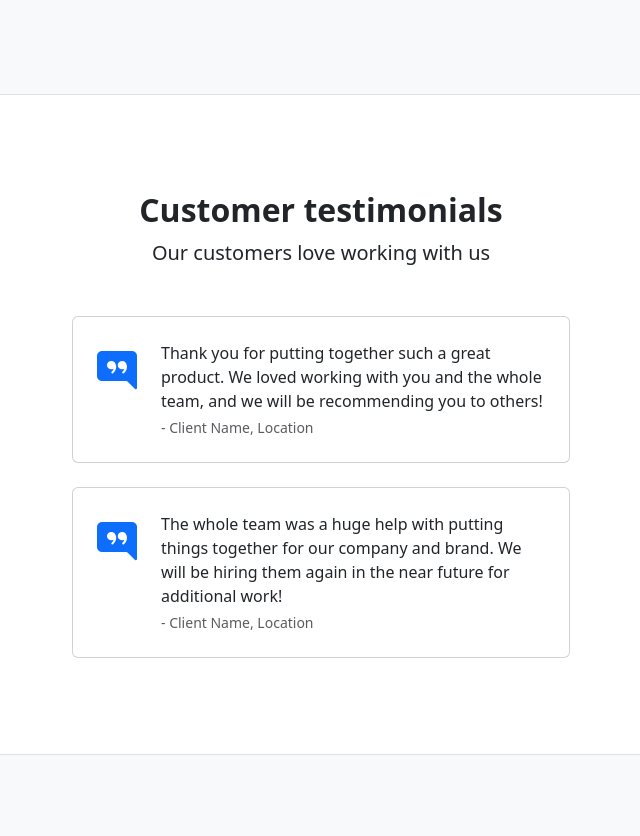
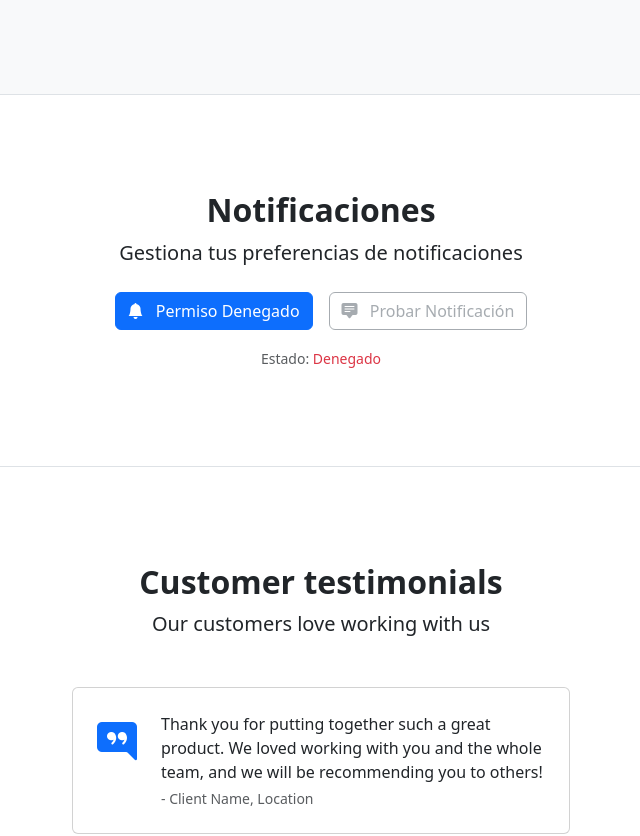
Before and after one commit to Nats-blip/Segundo_Examen, an Angular app: page / in a window 1280 px wide. Shown: the part 1731-2567 px from the top of the page, without its empty margins (319-959 px from the left). Built offline with nearby package versions, Linux system fonts and the light colour scheme.

Commit message:
Commit: Notificación local desde la app

```diff
--- a/src/app/home/home.html
+++ b/src/app/home/home.html
@@ -205,7 +205,18 @@
         </div>
     </div>
 </section>
+<!-- Sección de notificaciones -->
+<section class="py-5 border-bottom">
+  <div class="container px-5 my-5">
+    <div class="text-center mb-4">
+      <h2 class="fw-bolder">Notificaciones</h2>
+      <p class="lead mb-0">Gestiona tus preferencias de notificaciones</p>
+    </div>
 
+    <!-- Agregar los botones de notificaciones -->
+    <app-notification-buttons></app-notification-buttons>
+  </div>
+</section>
 <!-- Testimonials section-->
 <section class="py-5 border-bottom" aria-labelledby="testimonials-heading">
     <div class="container px-5 my-5 px-5">
--- a/src/app/navigation/navigation.html
+++ b/src/app/navigation/navigation.html
@@ -2,15 +2,20 @@
 <nav class="navbar navbar-expand-lg navbar-dark bg-dark" aria-label="Navegación principal">
     <div class="container px-5">
         <a class="navbar-brand" routerLink="/" aria-label="Página de inicio - Start Bootstrap">Start Bootstrap</a>
+
+
         <button class="navbar-toggler" type="button"
-                data-bs-toggle="collapse"
-                data-bs-target="#navbarSupportedContent"
+                (click)="toggleMenu()"
+                [attr.aria-expanded]="!isMenuCollapsed"
                 aria-controls="navbarSupportedContent"
-                aria-expanded="false"
                 aria-label="Alternar navegación">
             <span class="navbar-toggler-icon"></span>
         </button>
-        <div class="collapse navbar-collapse" id="navbarSupportedContent">
+
+
+        <div class="collapse navbar-collapse"
+             [class.show]="!isMenuCollapsed"
+             id="navbarSupportedContent">
             <ul class="navbar-nav ms-auto mb-2 mb-lg-0">
                 <li class="nav-item">
                     <a class="nav-link"
--- a/src/app/navigation/navigation.ts
+++ b/src/app/navigation/navigation.ts
@@ -10,5 +10,11 @@ import { Router, RouterModule } from '@angular/router';
   styleUrl: './navigation.scss'
 })
 export class Navigation {
+  isMenuCollapsed = true;
+
   constructor(public router: Router) {}
+
+  toggleMenu() {
+    this.isMenuCollapsed = !this.isMenuCollapsed;
+  }
 }
--- /dev/null
+++ b/src/app/notification-buttons/notification-buttons.ts
@@ -0,0 +1,100 @@
+import { Component } from '@angular/core';
+import { CommonModule } from '@angular/common';
+import { NotificationService } from '../services/notification.service';
+
+@Component({
+  selector: 'app-notification-buttons',
+  standalone: true,
+  imports: [CommonModule],
+  template: `
+    <div class="notification-buttons my-4">
+      <div class="d-grid gap-2 d-md-flex justify-content-md-center">
+        <button
+          class="btn btn-primary me-md-2"
+          (click)="requestPermission()"
+          [disabled]="!isSupported || permission === 'granted'">
+          <i class="bi bi-bell-fill me-2"></i>
+          {{ getButtonText() }}
+        </button>
+
+        <button
+          class="btn btn-outline-secondary"
+          (click)="testNotification()"
+          [disabled]="permission !== 'granted'">
+          <i class="bi bi-chat-square-text-fill me-2"></i>
+          Probar Notificación
+        </button>
+      </div>
+
+      <div class="text-center mt-3">
+        <small class="text-muted">
+          Estado:
+          <span [class.text-success]="permission === 'granted'"
+                [class.text-warning]="permission === 'default'"
+                [class.text-danger]="permission === 'denied'">
+            {{ getPermissionText() }}
+          </span>
+          {{ !isSupported ? ' (No soportado)' : '' }}
+        </small>
+      </div>
+    </div>
+  `,
+  styles: [`
+    .notification-buttons {
+      max-width: 500px;
+      margin: 0 auto;
+    }
+    button:disabled {
+      cursor: not-allowed;
+      opacity: 0.6;
+    }
+  `]
+})
+export class NotificationButtons {
+  permission: NotificationPermission = 'default';
+  isSupported: boolean = true;
+
+  constructor(private notificationService: NotificationService) {
+    this.initializeNotifications();
+  }
+
+  private initializeNotifications(): void {
+    this.isSupported = this.notificationService.isSupported();
+    this.permission = this.notificationService.getPermissionStatus();
+
+    if (!this.isSupported) {
+      console.warn('Notificaciones no soportadas');
+    }
+  }
+
+  async requestPermission(): Promise<void> {
+    if (!this.isSupported) {
+      alert('Tu navegador no soporta notificaciones');
+      return;
+    }
+
+    this.permission = await this.notificationService.requestPermission();
+
+    if (this.permission === 'granted') {
+      console.log('Permiso concedido');
+    } else if (this.permission === 'denied') {
+      alert('Permisos denegados. Puedes cambiarlo en configuración del navegador.');
+    }
+  }
+
+  testNotification(): void {
+    this.notificationService.showTestNotification();
+  }
+
+  getPermissionText(): string {
+    return this.notificationService.getPermissionText();
+  }
+
+  getButtonText(): string {
+    switch (this.permission) {
+      case 'granted': return 'Notificaciones Permitidas';
+      case 'denied': return 'Permiso Denegado';
+      default: return 'Permitir Notificaciones';
+    }
+  }
+}
--- /dev/null
+++ b/src/app/services/notification.service.ts
@@ -0,0 +1,93 @@
+import { Injectable, Inject, PLATFORM_ID } from '@angular/core';
+import { isPlatformBrowser } from '@angular/common';
+
+@Injectable({
+  providedIn: 'root'
+})
+export class NotificationService {
+  private permission: NotificationPermission = 'default';
+  private isBrowser: boolean;
+
+  constructor(@Inject(PLATFORM_ID) private platformId: any) {
+    this.isBrowser = isPlatformBrowser(this.platformId);
+    if (this.isBrowser) {
+      this.checkPermission();
+    }
+  }
+
+  checkPermission(): NotificationPermission {
+    if (!this.isSupported()) {
+      return 'denied';
+    }
+    this.permission = Notification.permission;
+    return this.permission;
+  }
+
+  async requestPermission(): Promise<NotificationPermission> {
+    if (!this.isSupported()) {
+      console.warn('Este navegador no soporta notificaciones');
+      return 'denied';
+    }
+
+    try {
+      this.permission = await Notification.requestPermission();
+      console.log('Permiso de notificaciones:', this.permission);
+      return this.permission;
+    } catch (error) {
+      console.error('Error solicitando permiso:', error);
+      return 'denied';
+    }
+  }
+
+  showTestNotification(): void {
+    if (!this.isSupported()) {
+      alert('Tu navegador no soporta notificaciones');
+      return;
+    }
+
+    if (this.permission !== 'granted') {
+      alert('Primero debes permitir las notificaciones. Haz clic en "Permitir Notificaciones"');
+      return;
+    }
+
+    try {
+      const notification = new Notification('Start Bootstrap', {
+        body: '¡Esta es una notificación de prueba desde Start Bootstrap!',
+        icon: '/Segundo_Examen/assets/icons/icon-192x192.png',
+        tag: 'test-notification'
+      });
+
+      setTimeout(() => {
+        notification.close();
+      }, 5000);
+
+      notification.onclick = (event) => {
+        event.preventDefault();
+        window.focus();
+        notification.close();
+      };
+
+    } catch (error) {
+      console.error('Error creando notificación:', error);
+      alert('Error al mostrar la notificación');
+    }
+  }
+
+  getPermissionStatus(): NotificationPermission {
+    return this.permission;
+  }
+
+  isSupported(): boolean {
+    return this.isBrowser && 'Notification' in window;
+  }
+
+  getPermissionText(): string {
+    if (!this.isBrowser) return 'No disponible en servidor';
+
+    switch (this.permission) {
+      case 'granted': return 'Permitido';
+      case 'denied': return 'Denegado';
+      default: return 'No decidido';
+    }
+  }
+}
```
Also changed, not shown: src/app/home/home.ts (+7 -2 lines), src/app/notification-buttons/notification-buttons.html (added, +36 -0 lines), src/app/notification-buttons/notification-buttons.scss (added), 1 other file (tests, documents, lock files or other folders).
